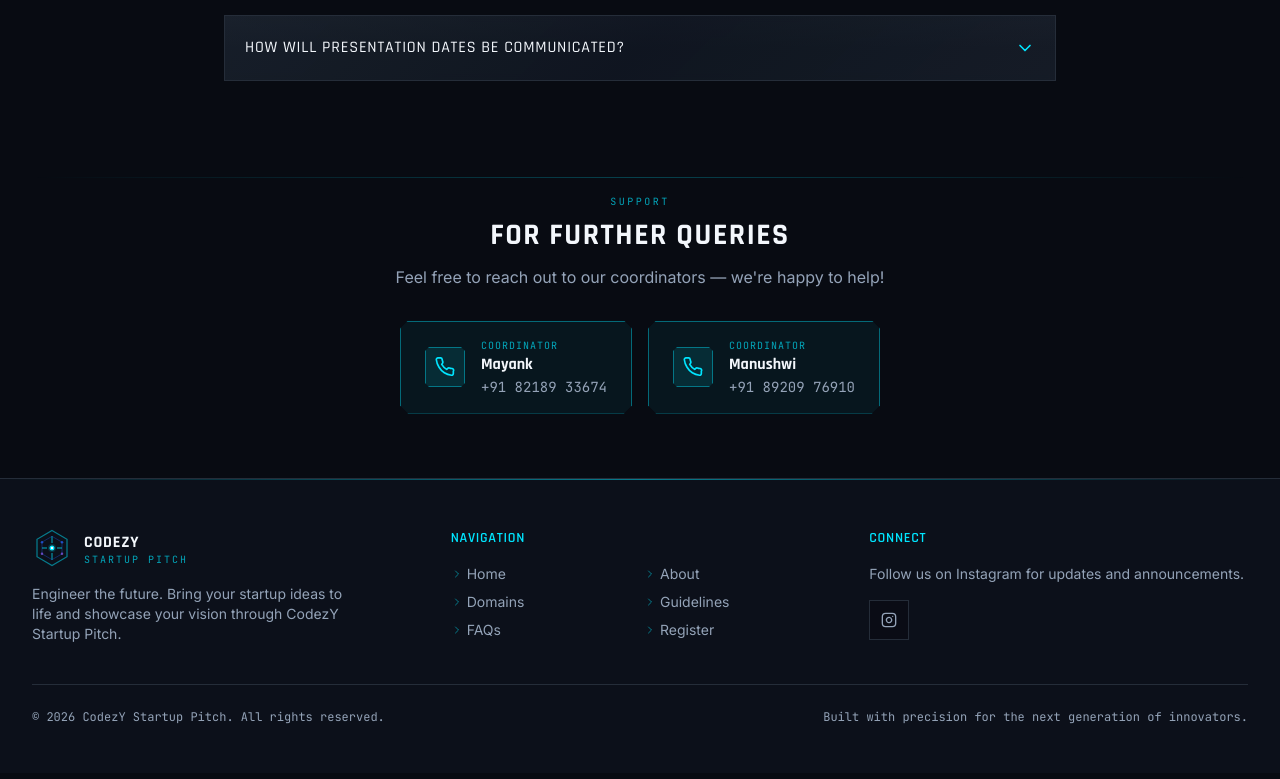
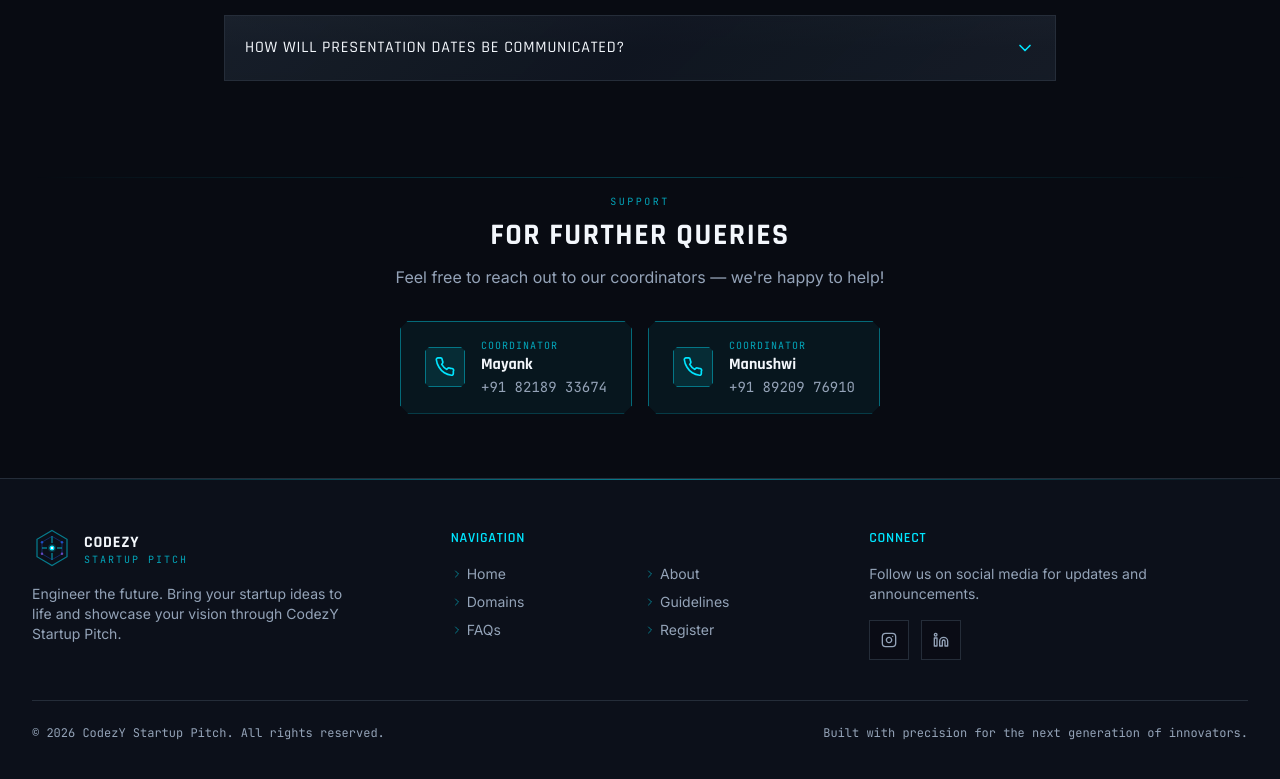
Before and after one commit to vaishnavijha006-hub/Startupthon, a React (Vite) app: page / in a window 1280 px wide. Shown: the part 4343-5122 px from the top of the page. Built offline with nearby package versions, Linux system fonts and the light colour scheme; no server answers.

Commit message:
feat: add LinkedIn showcase link next to Instagram in footer

```diff
--- a/src/components/Footer.tsx
+++ b/src/components/Footer.tsx
@@ -1,5 +1,5 @@
 import { Link } from 'react-router-dom';
-import { Instagram, ChevronRight } from 'lucide-react';
+import { Instagram, Linkedin, ChevronRight } from 'lucide-react';
 import { Logo } from './Logo';
 
 const QUICK_LINKS = [
@@ -63,7 +63,7 @@ function Footer() {
               Connect
             </h3>
             <p className="mb-4 text-sm text-text-secondary">
-              Follow us on Instagram for updates and announcements.
+              Follow us on social media for updates and announcements.
             </p>
             <div className="flex gap-3">
               <a
@@ -74,6 +74,15 @@ function Footer() {
                 className="flex h-10 w-10 items-center justify-center border border-gunmetal bg-bg-primary/50 text-text-secondary transition-all hover:border-laser-cyan/50 hover:text-laser-cyan"
               >
                 <Instagram className="h-4 w-4" />
+              </a>
+              <a
+                href="https://www.linkedin.com/showcase/codezyrkgitm/home/"
+                target="_blank"
+                rel="noopener noreferrer"
+                title="LinkedIn"
+                className="flex h-10 w-10 items-center justify-center border border-gunmetal bg-bg-primary/50 text-text-secondary transition-all hover:border-laser-cyan/50 hover:text-laser-cyan"
+              >
+                <Linkedin className="h-4 w-4" />
               </a>
             </div>
           </div>
```
